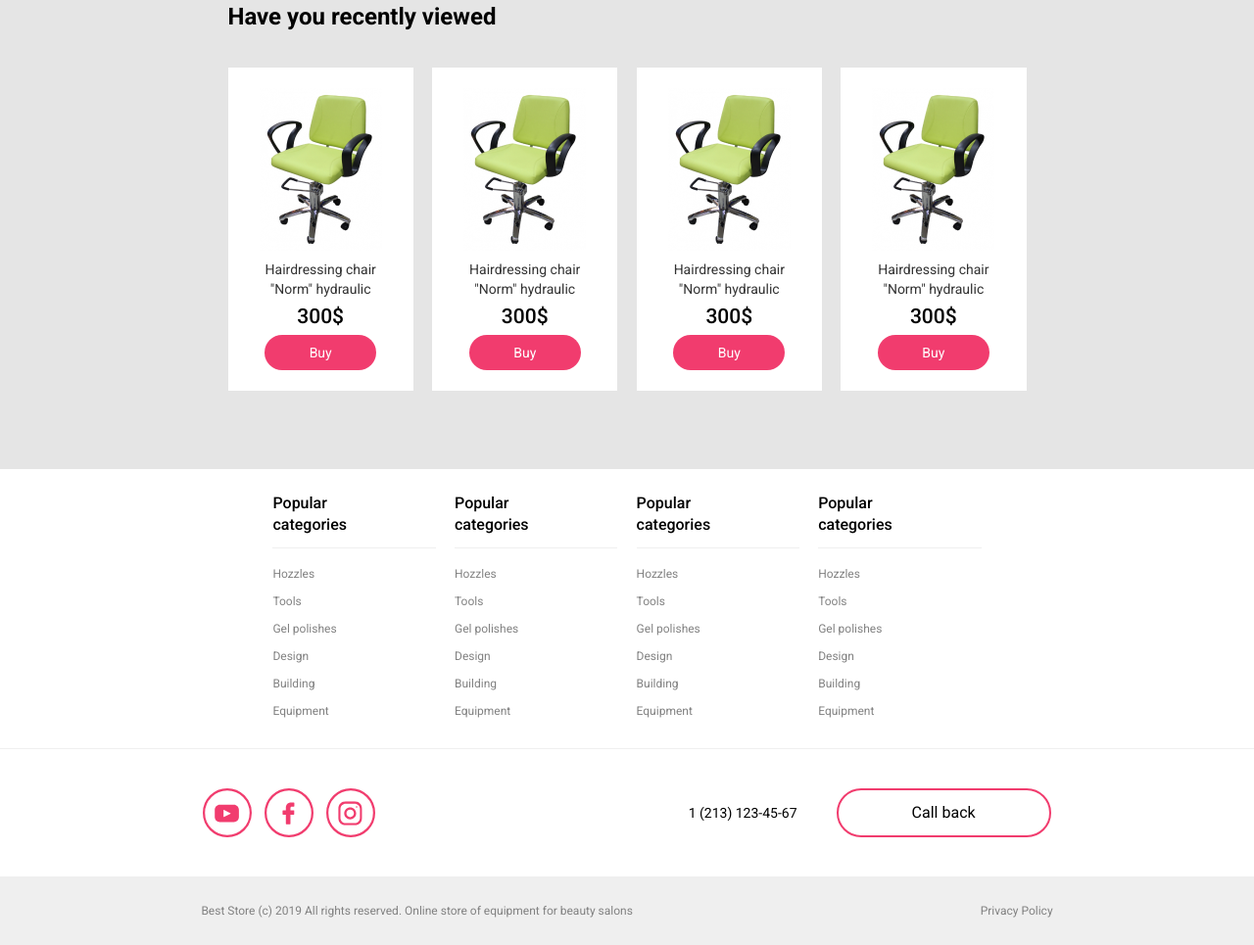
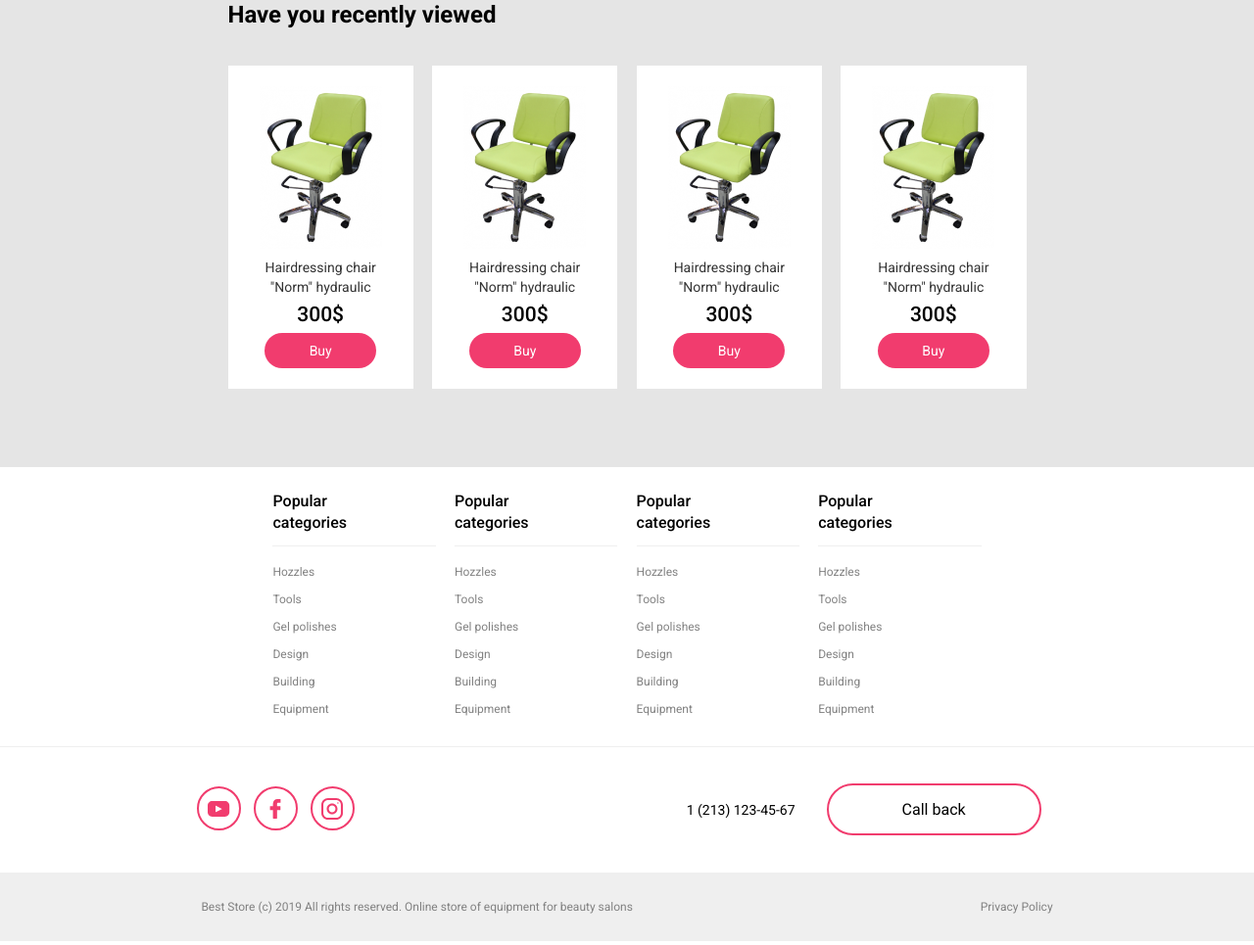
Before and after one commit to yevgeniy-wang/front-homework-6, a plain HTML site: page index.html in a window 1280 px wide. Shown: the part 1810-2775 px from the top of the page at 98% size. Drawn offline with Linux system fonts and the light colour scheme.

Commit message:
ispravil

```diff
--- a/index.html
+++ b/index.html
@@ -26,8 +26,8 @@
             <h1>BEAUTY</h1>
         </div>
         <ul class="contact">
-            <li class="tel"><a class="" href="#">1 (213) 123-45-67</a></li>
-            <li class="callback"><a href="#">Call back</a></li>
+            <li><a class="tel" href="#">1 (213) 123-45-67</a></li>
+            <li><a class="callback" href="#">Call back</a></li>
         </ul>
     </div>
 </header>
@@ -200,14 +200,14 @@
         </div>
     </div>
     <div class="contacts">
-        <div>
-            <img alt="YT" src="./gallery/youtube.svg">
-            <img alt="FB" src="./gallery/facebook.svg">
-            <img alt="Inst" src="./gallery/instagram.svg">
-        </div>
+        <ul class="social">
+            <li><img alt="YT" src="./gallery/youtube.svg"></li>
+            <li><img alt="FB" src="./gallery/facebook.svg"></li>
+            <li><img alt="Inst" src="./gallery/instagram.svg"></li>
+        </ul>
         <ul class="contact">
-            <li class="tel"><a class="" href="#">1 (213) 123-45-67</a></li>
-            <li class="callback"><a href="#">Call back</a></li>
+            <li><a class="tel" href="#">1 (213) 123-45-67</a></li>
+            <li><a class="callback" href="#">Call back</a></li>
         </ul>
     </div>
     <div class="policy">
--- a/styles/style.css
+++ b/styles/style.css
@@ -51,7 +51,6 @@ header > div {
 
 .tel {
     font-size: 14px;
-    margin-right: 40px;
 }
 
 .callback {
@@ -291,7 +290,7 @@ footer {
     border-top: 1px solid #EFEFEF;
 }
 
-.contacts > div {
+.social {
     display: flex;
     gap: 1vw;
 }
@@ -311,3 +310,7 @@ footer {
 .policy a:visited, .policy a:link {
     color: #828282;
 }
+
+.contact li {
+    margin: 16px;
+}
```
